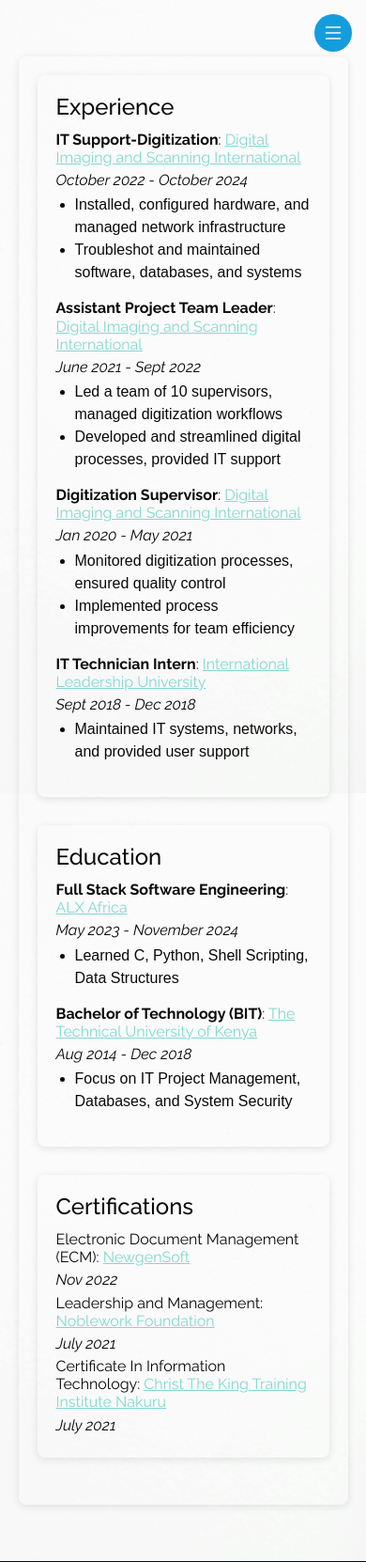
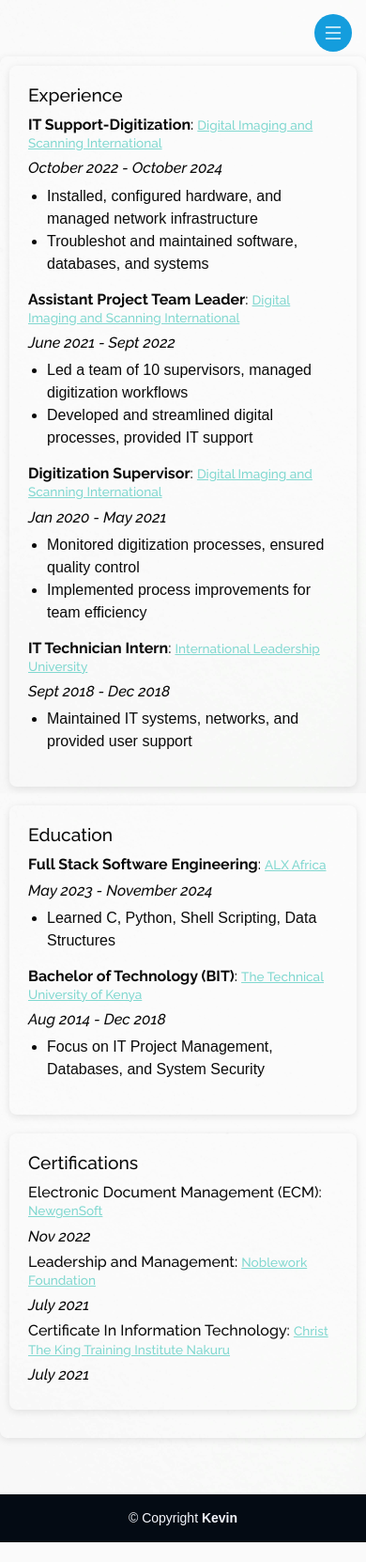
Before and after one commit to Aellun/my_portfolio, a Django app: page /resume/ in a window 390 px wide. Shown: the top 1662 px of the page at 94% size. After the commit the page ends 1641 px from the top, so only its background shows below. Run offline with Django 3.2, Linux system fonts and the light colour scheme; parts of the project's set-up code (start-up, migrations or seed data) failed here and were passed over; some libraries are stand-ins or nearby versions.

Commit message:
updated css to fit small screens

```diff
--- a/static/assets/css/resume.css
+++ b/static/assets/css/resume.css
@@ -24,7 +24,7 @@
 }
 
 .section {
-    width: 100%;  /* Full width for each section */
+    width: 49%;
     margin-bottom: 30px;
     padding: 20px;
     border-radius: 8px;
@@ -33,7 +33,16 @@
 
 .section h2 {
     margin-bottom: 10px;
-    font-size: 24px;
+}
+
+.section h4 {
+    margin-bottom: 5px;
+    color: #444;
+}
+
+.section a {
+    color: #81D8D0;
+    text-decoration: underline;
 }
 
 .article-box {
@@ -46,37 +55,55 @@
 .resume-paragraph {
     margin-bottom: 20px;
     line-height: 1.6;
-    list-style-type: disc; /* Bullet points style */
-    padding-left: 20px; /* Space between bullet and text */
+    list-style-type: disc;
+    padding-left: 20px;
     font-style: italic;
 }
 
 .section ul {
-    padding-left: 20px; /* Ensure bullet points are indented */
-    list-style-type: disc; /* Default bullet points */
+    padding-left: 20px;
+    list-style-type: disc;
 }
 
-h6 {
-    margin: 5px 0;
-    font-size: 16px;
-    font-weight: normal;
+/* Media Queries for Mobile Screens */
+@media screen and (max-width: 768px) {
+    .container-content {
+        width: 100%;
+        padding: 10px;
+    }
+
+    .section {
+        width: 100%; /* Stack the sections vertically on smaller screens */
+        margin-bottom: 20px;
+    }
+
+    .article-box {
+        padding: 10px;
+    }
+
+    .section h2 {
+        font-size: 1.5rem;
+    }
+
+    .resume-paragraph {
+        font-size: 0.9rem;
+    }
+
+    .section a {
+        font-size: 0.9rem;
+    }
 }
 
-h6 strong {
-    font-weight: bold;
-}
+@media screen and (max-width: 480px) {
+    .section h2 {
+        font-size: 1.2rem;
+    }
 
-h6 em {
-    font-style: italic;
-}
+    .resume-paragraph {
+        font-size: 0.85rem;
+    }
 
-a {
-    color: #81D8D0;
-    text-decoration: underline;
-}
-
-@media (min-width: 768px) {
-    .section {
-        width: 48%;  /* Two sections per row on larger screens */
+    .section a {
+        font-size: 0.85rem;
     }
 }
```
